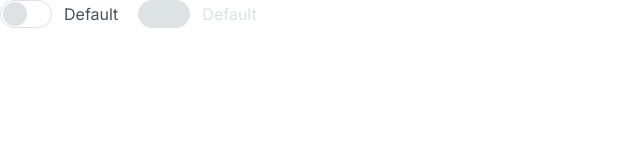
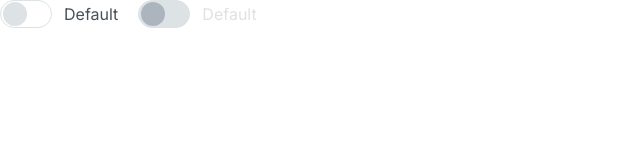
Before and after one commit to js-tasks-ru/htmlcss-20220616_bronnikov-aleks, a website: page 07-lection5/03-toggler/index.html in a window 1280 px wide. Shown: the full height of the page, 0-640 px from the left. Drawn offline with Linux system fonts and the light colour scheme.

Commit message:
toggler fix

```diff
--- a/07-lection5/03-toggler/toggler.css
+++ b/07-lection5/03-toggler/toggler.css
@@ -59,6 +59,10 @@
     pointer-events: none;
 }
 
+.toggler__input:disabled ~ .toggler__state .toggler__box .toggler__box-inner {
+    background-color: var(--primary-border);
+}
+
 .toggler__input:disabled ~ .toggler__state .toggler__title {
     color: var(--primary-gray);
 }
```
